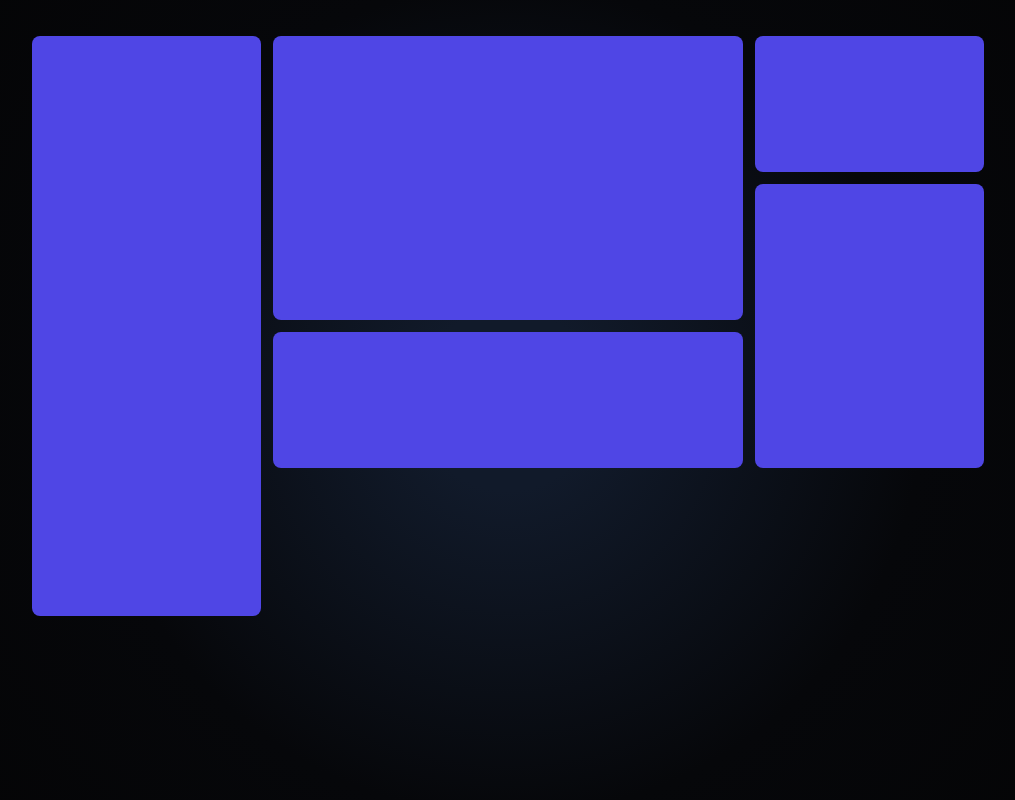
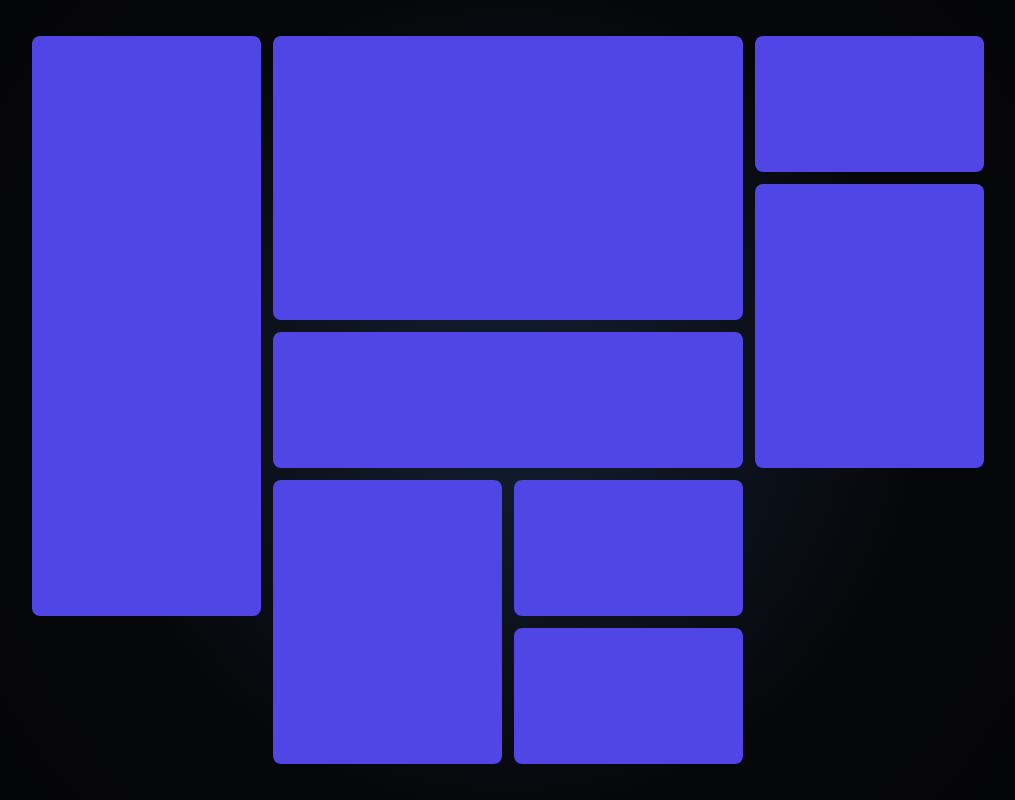
Before and after one commit to aneeshpatne/Personal-Portfolio, a Next.js app: page /profile in a window 1280 px wide. Shown: the whole page, without its empty margins (132-1147 px from the left). Built offline with nearby package versions, Linux system fonts and the light colour scheme.

Commit message:
feat: add mausamCard, nasaImageCard, and quoteCard components to profileContainer with styling

```diff
--- a/src/components/profileContainer.jsx
+++ b/src/components/profileContainer.jsx
@@ -8,6 +8,9 @@ export default function Container() {
         <div className={styles.mainPageItem}></div>
         <div className={styles.cardItem}></div>
         <div className={styles.cardMarqee}></div>
+        <div className={styles.mausamCard}></div>
+        <div className={styles.nasaImageCard}></div>
+        <div className={styles.quoteCard}></div>
       </div>
     </div>
   );
--- a/src/components/style/profileContainer.module.css
+++ b/src/components/style/profileContainer.module.css
@@ -88,3 +88,47 @@
   justify-content: center;
   border-radius: 0.5rem;
 }
+
+.mausamCard {
+  grid-column: 5/ 7;
+  grid-row: 4 / 5;
+  background: #4f46e5;
+  color: white;
+  display: flex;
+  align-items: center;
+  justify-content: center;
+  border-radius: 0.5rem;
+}
+
+.mausamCard {
+  grid-column: 5/ 7;
+  grid-row: 4 / 5;
+  background: #4f46e5;
+  color: white;
+  display: flex;
+  align-items: center;
+  justify-content: center;
+  border-radius: 0.5rem;
+}
+
+.quoteCard {
+  grid-column: 5/ 7;
+  grid-row: 5 / 6;
+  background: #4f46e5;
+  color: white;
+  display: flex;
+  align-items: center;
+  justify-content: center;
+  border-radius: 0.5rem;
+}
+
+.nasaImageCard {
+  grid-column: 3/ 5;
+  grid-row: 4 / 6;
+  background: #4f46e5;
+  color: white;
+  display: flex;
+  align-items: center;
+  justify-content: center;
+  border-radius: 0.5rem;
+}
```
